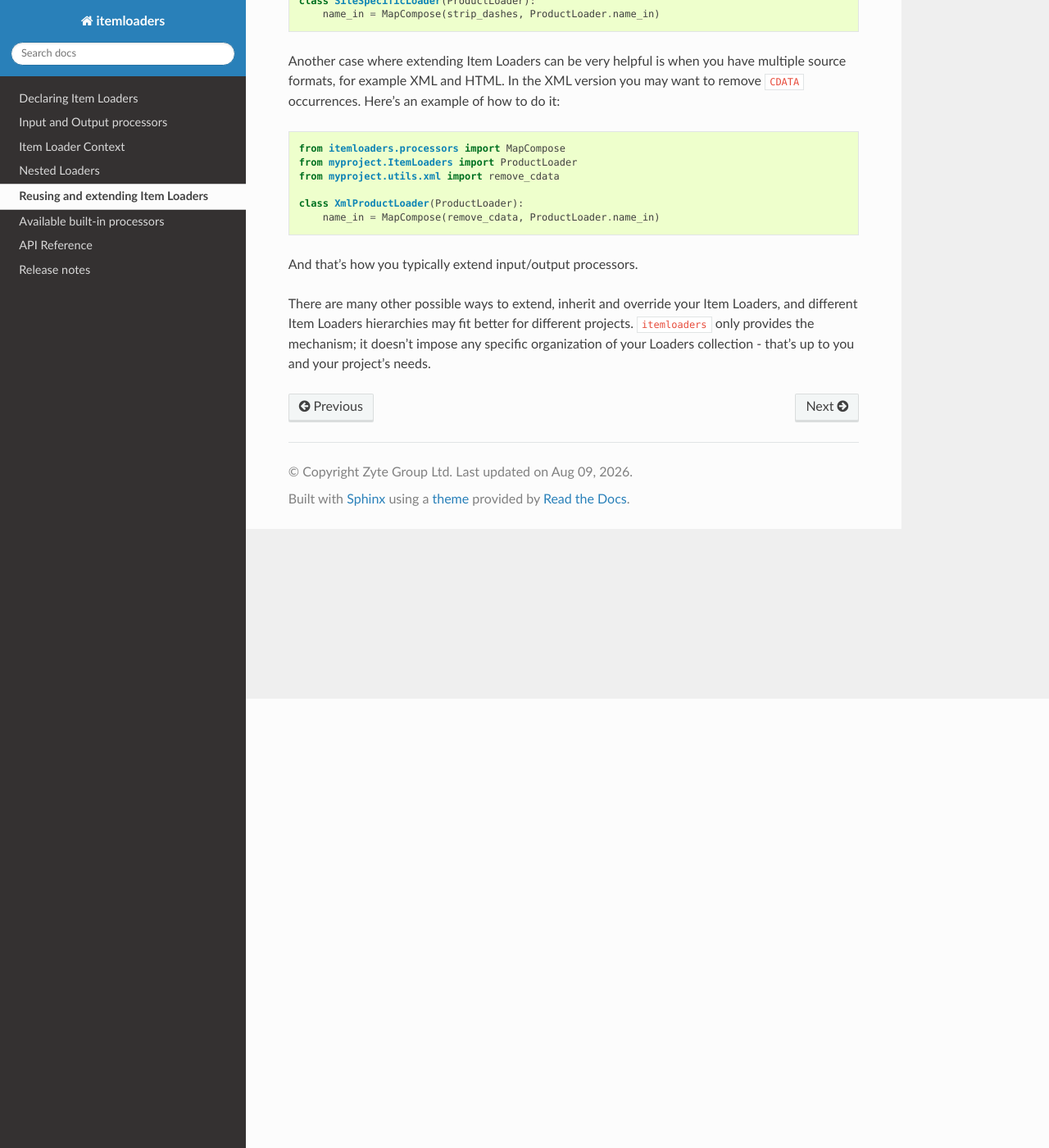
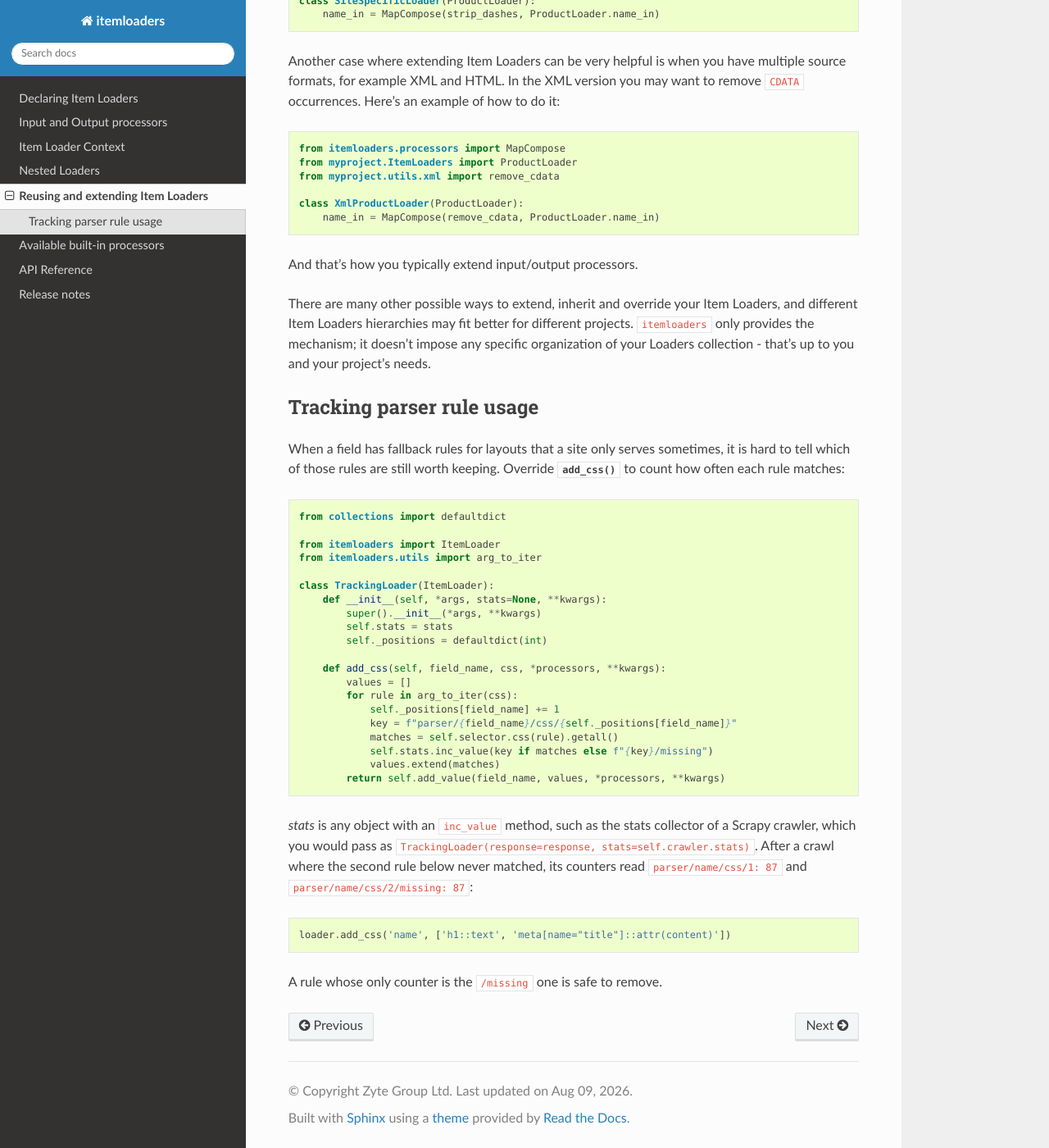
Before and after one commit to scrapy/itemloaders, a Sphinx documentation site: the page built from docs/extending-loaders.rst, in a window 1280 px wide and 1400 px high, scrolled down 548 px. Shown: the whole window at 82% size. Built offline with Sphinx 7.4.7 and the Read the Docs theme 3.1.0, drawn with Linux system fonts in a browser that asks for light colours.

Commit message:
Document how to track parser rule usage

```diff
--- a/docs/extending-loaders.rst
+++ b/docs/extending-loaders.rst
@@ -43,3 +43,41 @@ Loaders, and different Item Loaders hierarchies may fit better for different
 projects. ``itemloaders`` only provides the mechanism; it doesn't impose any specific
 organization of your Loaders collection - that's up to you and your project's
 needs.
+
+Tracking parser rule usage
+--------------------------
+
+When a field has fallback rules for layouts that a site only serves sometimes,
+it is hard to tell which of those rules are still worth keeping. Override
+:meth:`~itemloaders.ItemLoader.add_css` to count how often each rule matches::
+
+    from collections import defaultdict
+
+    from itemloaders import ItemLoader
+    from itemloaders.utils import arg_to_iter
+
+    class TrackingLoader(ItemLoader):
+        def __init__(self, *args, stats=None, **kwargs):
+            super().__init__(*args, **kwargs)
+            self.stats = stats
+            self._positions = defaultdict(int)
+
+        def add_css(self, field_name, css, *processors, **kwargs):
+            values = []
+            for rule in arg_to_iter(css):
+                self._positions[field_name] += 1
+                key = f"parser/{field_name}/css/{self._positions[field_name]}"
+                matches = self.selector.css(rule).getall()
+                self.stats.inc_value(key if matches else f"{key}/missing")
+                values.extend(matches)
+            return self.add_value(field_name, values, *processors, **kwargs)
+
+*stats* is any object with an ``inc_value`` method, such as the stats collector
+of a Scrapy crawler, which you would pass as
+``TrackingLoader(response=response, stats=self.crawler.stats)``. After a crawl
+where the second rule below never matched, its counters read
+``parser/name/css/1: 87`` and ``parser/name/css/2/missing: 87``::
+
+    loader.add_css('name', ['h1::text', 'meta[name="title"]::attr(content)'])
+
+A rule whose only counter is the ``/missing`` one is safe to remove.
```
